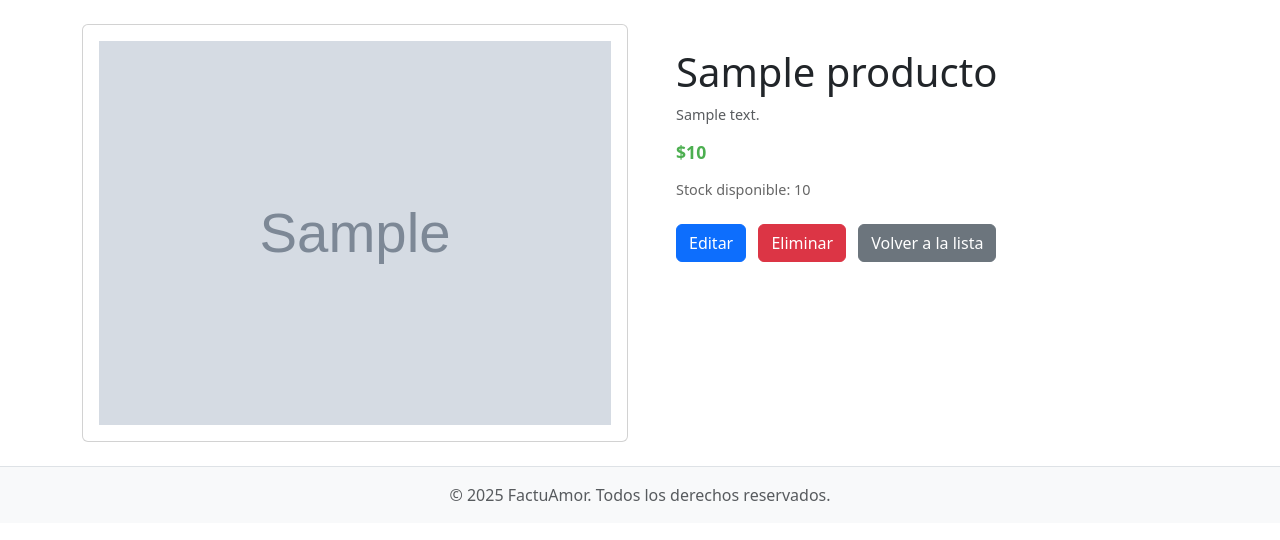
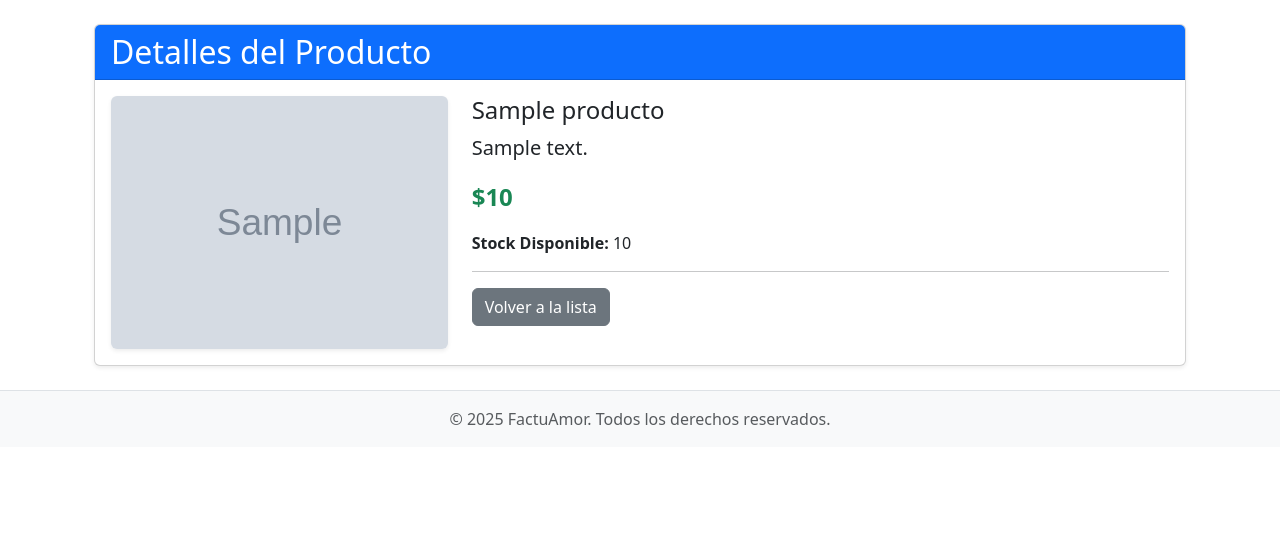
Before and after one commit to lunimati123456/Factuamor-, a Django app: page /productos/detalle/1/ in a window 1280 px wide. Shown: the part 56-596 px from the top of the page. Run offline with Django 5.2, Linux system fonts and the light colour scheme; tables that the repository leaves empty hold one stand-in row (values such as "Sample post"); grey boxes marked "Sample" are stand-in pictures.

Commit message:
feat: Mejorar UX y seguridad en la app de productos
Se corrigió la lógica de navegación para usuarios no autenticados, asegurando que el botón 'Volver a la lista' los dirija al catálogo público. Adicionalmente, se mejoró la experiencia de usuario en el catálogo con un diseño más interactivo y se ocultaron los botones de edición y eliminación para usuarios sin los permisos adecuados.

```diff
--- a/productos/templates/productos/producto_detail.html
+++ b/productos/templates/productos/producto_detail.html
@@ -2,35 +2,38 @@
 {% load static %}
 {% load filtros_moneda %}
 
-{% block title %}{{ producto.nombre }} - Detalles{% endblock %}
-
-{% block extra_css %}
-<link rel="stylesheet" href="{% static 'productos/css/productos.css' %}">
-{% endblock %}
+{% block title %}Detalles de Producto{% endblock %}
 
 {% block content %}
-<div class="product-detail-container my-4">
-    <div class="row">
-        <div class="col-md-6">
-            <div class="card p-3 text-center">
-                {% if producto.imagen %}
-                    <img src="{{ producto.imagen.url }}" class="img-fluid" alt="{{ producto.nombre }}">
-                {% else %}
-                    <img src="{% static 'productos/images/no-image.png' %}" class="img-fluid" alt="Imagen no disponible">
-                {% endif %}
-            </div>
+<div class="container my-4">
+    <div class="card shadow-sm">
+        <div class="card-header bg-primary text-white">
+            <h2 class="mb-0">Detalles del Producto</h2>
         </div>
-        <div class="col-md-6">
-            <div class="product-info">
-                <h1>{{ producto.nombre }}</h1>
-                <p class="text-muted">{{ producto.descripcion }}</p>
-                <h3 class="price my-3">{{ producto.precio|moneda_cop }}</h3>
-                <p class="stock">Stock disponible: {{ producto.stock }}</p>
-
-                <div class="mt-4">
-                    <a href="{% url 'productos:editar_producto' producto.pk %}" class="btn btn-primary me-2">Editar</a>
-                    <a href="{% url 'productos:eliminar_producto' producto.pk %}" class="btn btn-danger me-2">Eliminar</a>
-                    <a href="{% url 'productos:lista_productos' %}" class="btn btn-secondary">Volver a la lista</a>
+        <div class="card-body">
+            <div class="row">
+                <div class="col-md-4">
+                    {% if producto.imagen %}
+                    <img src="{{ producto.imagen.url }}" alt="{{ producto.nombre }}" class="img-fluid rounded shadow-sm">
+                    {% else %}
+                    <img src="{% static 'images/placeholder_product.png' %}" alt="Imagen no disponible" class="img-fluid rounded shadow-sm">
+                    {% endif %}
+                </div>
+                <div class="col-md-8">
+                    <h4>{{ producto.nombre }}</h4>
+                    <p class="lead">{{ producto.descripcion }}</p>
+                    <p class="fs-4 fw-bold text-success">{{ producto.precio|moneda_cop }}</p>
+                    <p><strong>Stock Disponible:</strong> {{ producto.stock }}</p>
+                    <hr>
+                    <div class="d-flex justify-content-start">
+                        <a href="{% url 'productos:catalogo_productos' %}" class="btn btn-secondary me-2">Volver a la lista</a>
+                        {% if perms.productos.change_producto %}
+                        <a href="{% url 'productos:editar_producto' producto.pk %}" class="btn btn-warning me-2">Editar</a>
+                        {% endif %}
+                        {% if perms.productos.delete_producto %}
+                        <a href="{% url 'productos:eliminar_producto' producto.pk %}" class="btn btn-danger">Eliminar</a>
+                        {% endif %}
+                    </div>
                 </div>
             </div>
         </div>
--- a/productos/urls.py
+++ b/productos/urls.py
@@ -1,12 +1,23 @@
 from django.urls import path
-from .views import ProductoListView, ProductoCreateView, ProductoUpdateView, ProductoDeleteView, ProductoDetailView
+from .views import (
+    CatalogoListView,
+    ProductoListView,
+    ProductoCreateView,
+    ProductoUpdateView,
+    ProductoDeleteView,
+    ProductoDetailView
+)
 
 app_name = 'productos'
 
 urlpatterns = [
-    path('lista/', ProductoListView.as_view(), name='lista_productos'),
-    path('crear/', ProductoCreateView.as_view(), name='crear_producto'),
-    path('editar/<int:pk>/', ProductoUpdateView.as_view(), name='editar_producto'),
-    path('eliminar/<int:pk>/', ProductoDeleteView.as_view(), name='eliminar_producto'),
+    # URLs para el catálogo público
+    path('', CatalogoListView.as_view(), name='catalogo_productos'),
     path('detalle/<int:pk>/', ProductoDetailView.as_view(), name='detalle_producto'),
+
+    # URLs para la gestión interna
+    path('gestion/', ProductoListView.as_view(), name='lista_productos'),
+    path('gestion/crear/', ProductoCreateView.as_view(), name='crear_producto'),
+    path('gestion/editar/<int:pk>/', ProductoUpdateView.as_view(), name='editar_producto'),
+    path('gestion/eliminar/<int:pk>/', ProductoDeleteView.as_view(), name='eliminar_producto'),
 ]
--- a/productos/views.py
+++ b/productos/views.py
@@ -1,40 +1,55 @@
-from django.shortcuts import render
+from django.shortcuts import render, redirect, get_object_or_404
 from django.views.generic import ListView, CreateView, UpdateView, DeleteView, DetailView
 from django.urls import reverse_lazy
+from django.contrib.auth.mixins import LoginRequiredMixin, PermissionRequiredMixin
 from .models import Producto
 
 # La vista de inicio
 def index(request):
     return render(request, 'index.html')
 
-# Vista para la lista de productos
-class ProductoListView(ListView):
+# Vista de catálogo público (sin autenticación ni permisos)
+class CatalogoListView(ListView):
+    model = Producto
+    template_name = 'productos/catalogo_list.html'
+    context_object_name = 'productos'
+
+    def get_queryset(self):
+        """ Filtra los productos para mostrar solo los que tienen stock disponible. """
+        return Producto.objects.filter(stock__gt=0)
+
+# Vista para ver los detalles de un solo producto (público, sin stock)
+class ProductoDetailView(DetailView):
+    model = Producto
+    template_name = 'productos/producto_detail.html'
+    context_object_name = 'producto'
+
+# Vista de gestión de productos (requiere autenticación y permisos)
+class ProductoListView(LoginRequiredMixin, PermissionRequiredMixin, ListView):
     model = Producto
     template_name = 'productos/producto_list.html'
     context_object_name = 'productos'
+    permission_required = 'productos.view_producto'
 
-# Vista para crear un nuevo producto
-class ProductoCreateView(CreateView):
+# Vista para crear un nuevo producto (requiere autenticación y permisos)
+class ProductoCreateView(LoginRequiredMixin, PermissionRequiredMixin, CreateView):
     model = Producto
     fields = ['nombre', 'descripcion', 'precio', 'stock', 'imagen']
     template_name = 'productos/producto_form.html'
     success_url = reverse_lazy('productos:lista_productos')
+    permission_required = 'productos.add_producto'
 
-# Vista para editar un producto existente
-class ProductoUpdateView(UpdateView):
+# Vista para editar un producto existente (requiere autenticación y permisos)
+class ProductoUpdateView(LoginRequiredMixin, PermissionRequiredMixin, UpdateView):
     model = Producto
     fields = ['nombre', 'descripcion', 'precio', 'stock', 'imagen']
     template_name = 'productos/producto_form.html'
     success_url = reverse_lazy('productos:lista_productos')
+    permission_required = 'productos.change_producto'
 
-# Vista para eliminar un producto
-class ProductoDeleteView(DeleteView):
+# Vista para eliminar un producto (requiere autenticación y permisos)
+class ProductoDeleteView(LoginRequiredMixin, PermissionRequiredMixin, DeleteView):
     model = Producto
     template_name = 'productos/producto_confirm_delete.html'
     success_url = reverse_lazy('productos:lista_productos')
-
-# Vista para ver los detalles de un solo producto
-class ProductoDetailView(DetailView):
-    model = Producto
-    template_name = 'productos/producto_detail.html'
-    context_object_name = 'producto'
+    permission_required = 'productos.delete_producto'
```
Also changed, not shown: productos/templates/productos/catalogo_list.html (added, +47 -0 lines), productos/templates/productos/producto_list.html (+32 -33 lines).
